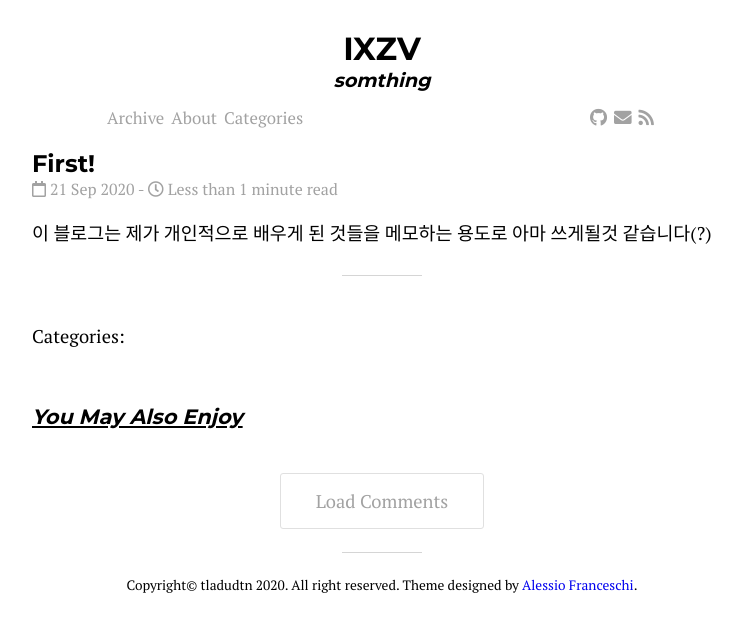
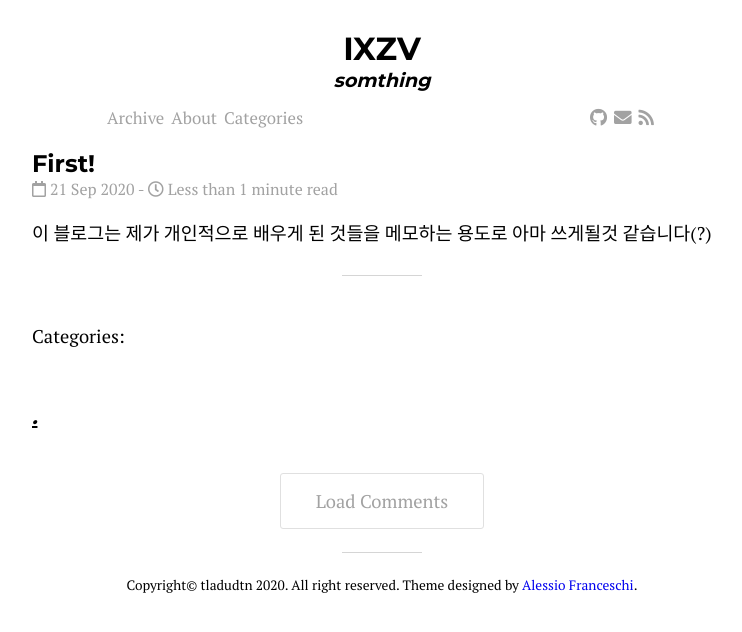
Before and after one commit to tladudtn/tladudtn.github.io, a Jekyll site: the page built from _posts/2020-09-21-First!.md, in a window 1280 px wide. Shown: the top 632 px of the page, without its empty margins (258-1000 px from the left). Built offline with Jekyll 4.4.1, drawn with Linux system fonts in a browser that asks for light colours; nearby versions of some CDN libraries.

Commit message:
update setting.yml 2020/09/21

```diff
--- a/_data/settings.yml
+++ b/_data/settings.yml
@@ -32,7 +32,7 @@ mathjax:
 #Show related posts based on categories
 related-posts:
   active: true
-  title: "You May Also Enjoy"
+  title: "."
 
 #Disqus
 disqus:
```
